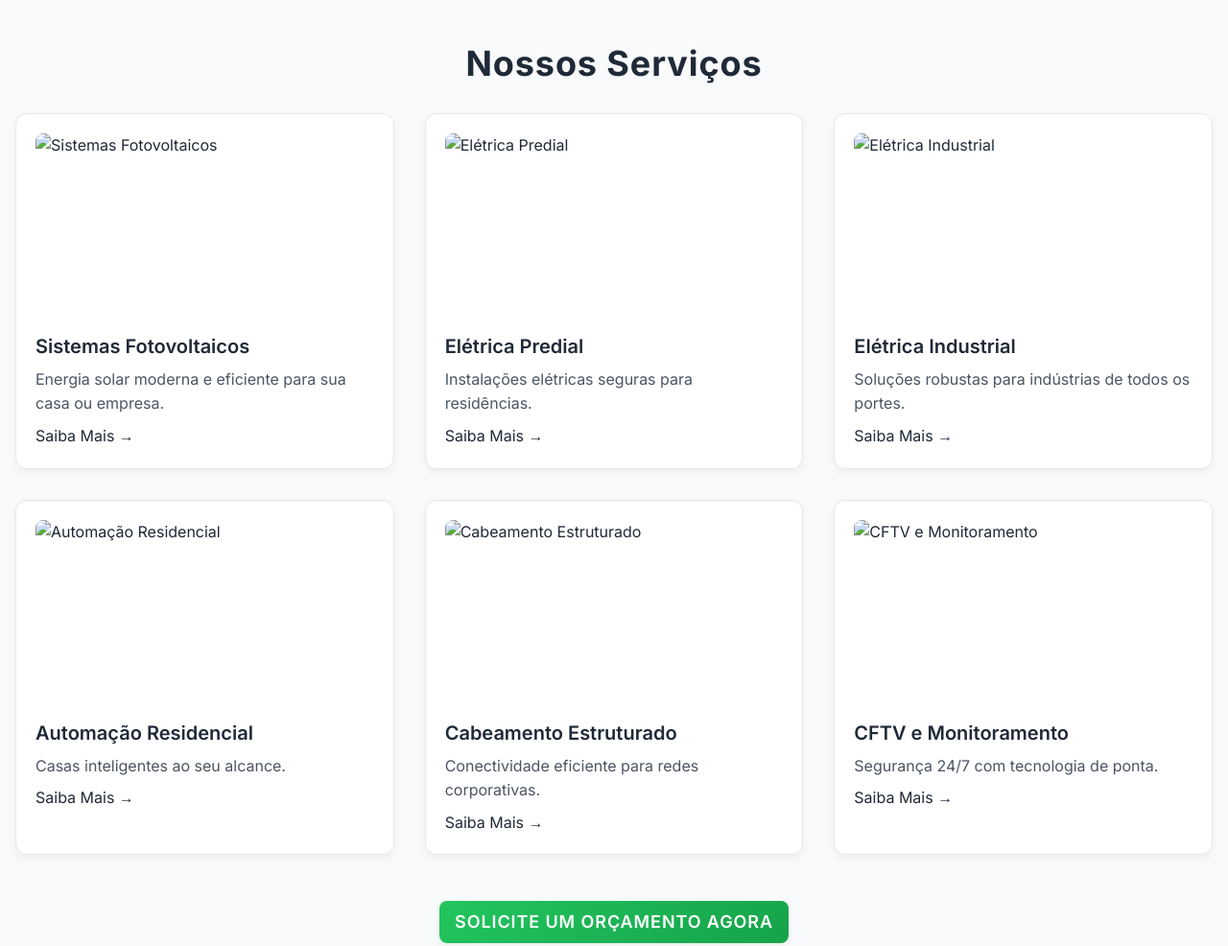
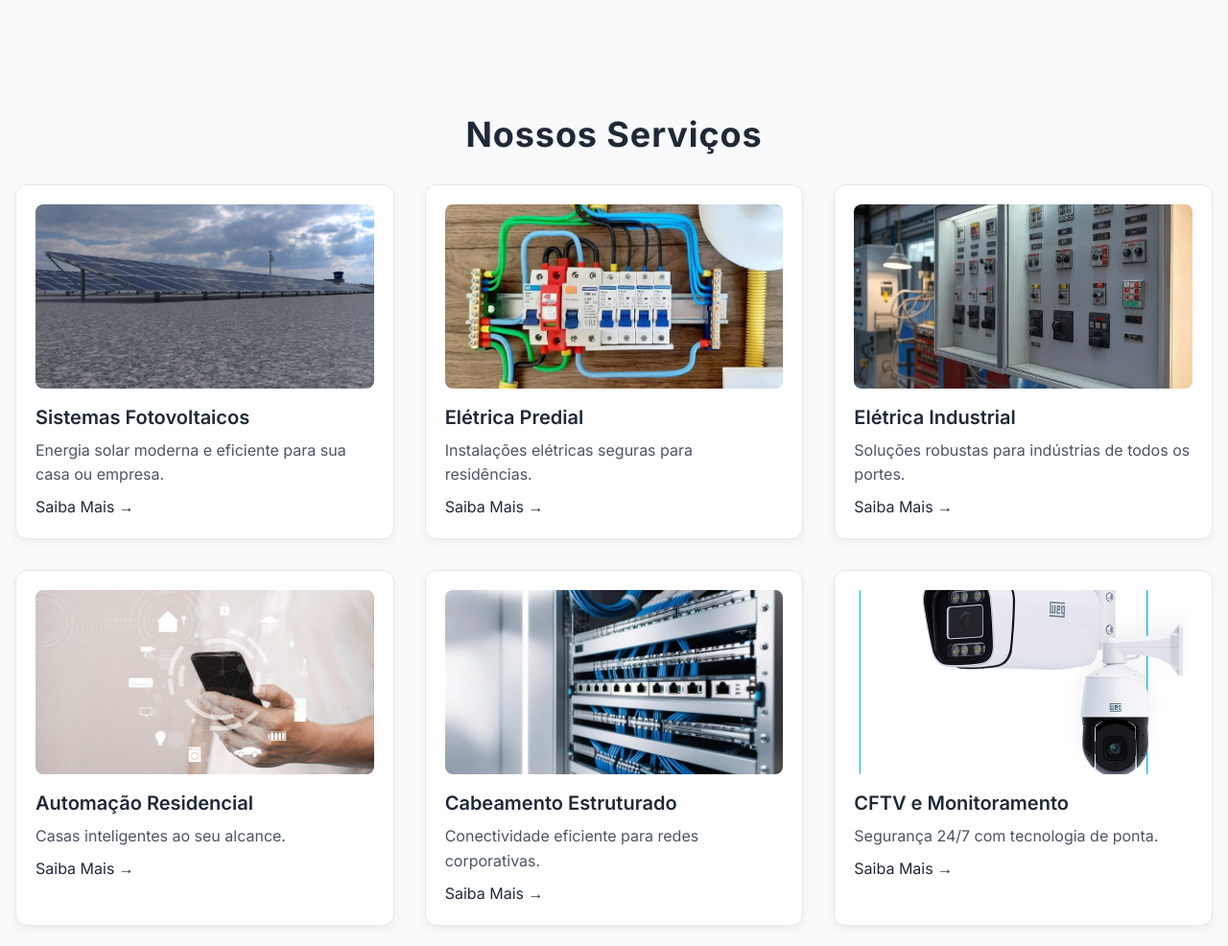
Before and after one commit to Tldyi/norteeletricasite, a website: page public/index.html in a window 1280 px wide. Shown: the part 1580-2566 px from the top of the page at 96% size. Drawn offline with nearby package versions, Linux system fonts and the light colour scheme.

Commit message:
Adicionado index.html

```diff
--- a/public/index.html
+++ b/public/index.html
@@ -502,7 +502,7 @@
         <p class="text-gray-600">Contamos com profissionais qualificados e apaixonados por tecnologia, prontos para entregar soluções personalizadas com excelência e dedicação.</p>
       </div>
       <div class="flex items-center">
-        <img src="https://images.unsplash.com/photo-1508514177221-188b0df6a373?q=80&w=400&auto=format&fit=crop" alt="Equipe da Nort Elétrica" class="rounded-lg shadow-lg w-full transition-all duration-300 hover:scale-105" loading="lazy">
+        <img src="/assets/logo.webp" alt="Equipe da Nort Elétrica" class="rounded-lg shadow-lg w-full transition-all duration-300 hover:scale-105" loading="lazy">
       </div>
     </div>
     <div class="container mx-auto px-4 mt-12">
@@ -533,37 +533,37 @@
       <h2 class="text-4xl font-bold text-center text-[var(--primary-blue)]">Nossos Serviços</h2>
       <div class="grid grid-cols-1 md:grid-cols-3 gap-8 mt-8">
         <div class="service-card">
-          <img src="public/assets/sistemas-fotovoltaicos.webp" alt="Sistemas Fotovoltaicos" class="rounded-lg mb-4 w-full object-cover h-48" loading="lazy">
+          <img src="/assets/sistemas-fotovoltaicos.webp" alt="Sistemas Fotovoltaicos" class="rounded-lg mb-4 w-full object-cover h-48" loading="lazy">
           <h3 class="text-xl font-semibold mb-2 text-[var(--primary-blue)]">Sistemas Fotovoltaicos</h3>
           <p class="text-gray-600">Energia solar moderna e eficiente para sua casa ou empresa.</p>
           <a href="servicos/sistemas-fotovoltaicos.html" class="text-[var(--primary-blue)] hover:underline mt-2 inline-block">Saiba Mais →</a>
         </div>
         <div class="service-card">
-          <img src="public/assets/eletrica-predial.webp" alt="Elétrica Predial" class="rounded-lg mb-4 w-full object-cover h-48" loading="lazy">
+          <img src="/assets/eletrica-predial.webp" alt="Elétrica Predial" class="rounded-lg mb-4 w-full object-cover h-48" loading="lazy">
           <h3 class="text-xl font-semibold mb-2 text-[var(--primary-blue)]">Elétrica Predial</h3>
           <p class="text-gray-600">Instalações elétricas seguras para residências.</p>
           <a href="servicos/eletrica-predial.html" class="text-[var(--primary-blue)] hover:underline mt-2 inline-block">Saiba Mais →</a>
         </div>
         <div class="service-card">
-          <img src="public/assets/eletrica-industrial.webp" alt="Elétrica Industrial" class="rounded-lg mb-4 w-full object-cover h-48" loading="lazy">
+          <img src="/assets/eletrica-industrial.webp" alt="Elétrica Industrial" class="rounded-lg mb-4 w-full object-cover h-48" loading="lazy">
           <h3 class="text-xl font-semibold mb-2 text-[var(--primary-blue)]">Elétrica Industrial</h3>
           <p class="text-gray-600">Soluções robustas para indústrias de todos os portes.</p>
           <a href="servicos/eletrica-industrial.html" class="text-[var(--primary-blue)] hover:underline mt-2 inline-block">Saiba Mais →</a>
         </div>
         <div class="service-card">
-          <img src="public/assets/automação-residencial.webp" alt="Automação Residencial" class="rounded-lg mb-4 w-full object-cover h-48" loading="lazy">
+          <img src="/assets/automacao-residencial.webp" alt="Automação Residencial" class="rounded-lg mb-4 w-full object-cover h-48" loading="lazy">
           <h3 class="text-xl font-semibold mb-2 text-[var(--primary-blue)]">Automação Residencial</h3>
           <p class="text-gray-600">Casas inteligentes ao seu alcance.</p>
           <a href="servicos/automacao-residencial.html" class="text-[var(--primary-blue)] hover:underline mt-2 inline-block">Saiba Mais →</a>
         </div>
         <div class="service-card">
-          <img src="public/assets/cabeamento-estruturado.webp" alt="Cabeamento Estruturado" class="rounded-lg mb-4 w-full object-cover h-48" loading="lazy">
+          <img src="/assets/cabeamento-estruturado.webp" alt="Cabeamento Estruturado" class="rounded-lg mb-4 w-full object-cover h-48" loading="lazy">
           <h3 class="text-xl font-semibold mb-2 text-[var(--primary-blue)]">Cabeamento Estruturado</h3>
           <p class="text-gray-600">Conectividade eficiente para redes corporativas.</p>
           <a href="servicos/cabeamento-estruturado.html" class="text-[var(--primary-blue)] hover:underline mt-2 inline-block">Saiba Mais →</a>
         </div>
         <div class="service-card">
-          <img src="public/assets/cftv.webp" alt="CFTV e Monitoramento" class="rounded-lg mb-4 w-full object-cover h-48" loading="lazy">
+          <img src="/assets/cftv.webp" alt="CFTV e Monitoramento" class="rounded-lg mb-4 w-full object-cover h-48" loading="lazy">
           <h3 class="text-xl font-semibold mb-2 text-[var(--primary-blue)]">CFTV e Monitoramento</h3>
           <p class="text-gray-600">Segurança 24/7 com tecnologia de ponta.</p>
           <a href="servicos/cftv-monitoramento.html" class="text-[var(--primary-blue)] hover:underline mt-2 inline-block">Saiba Mais →</a>
```
